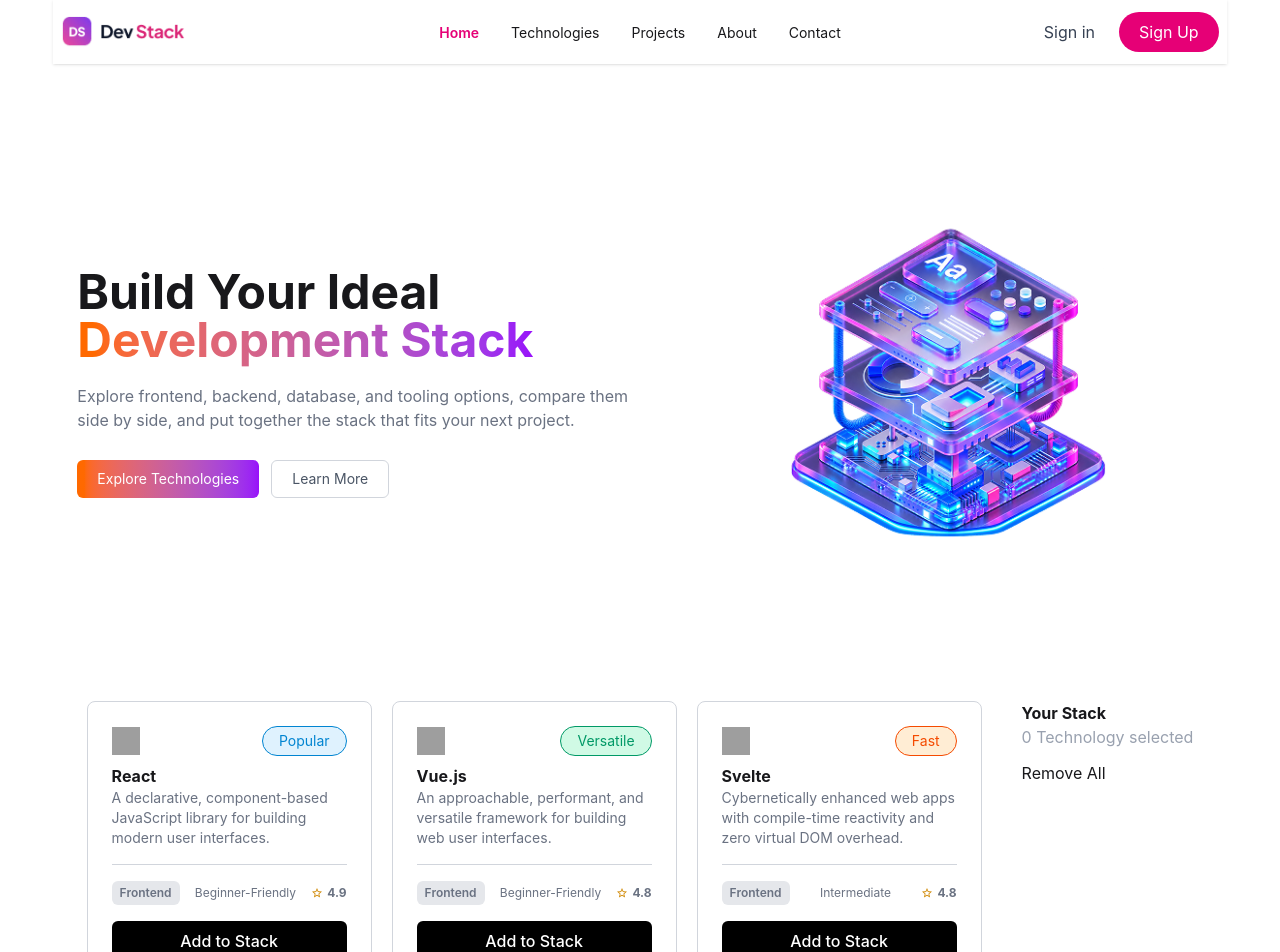
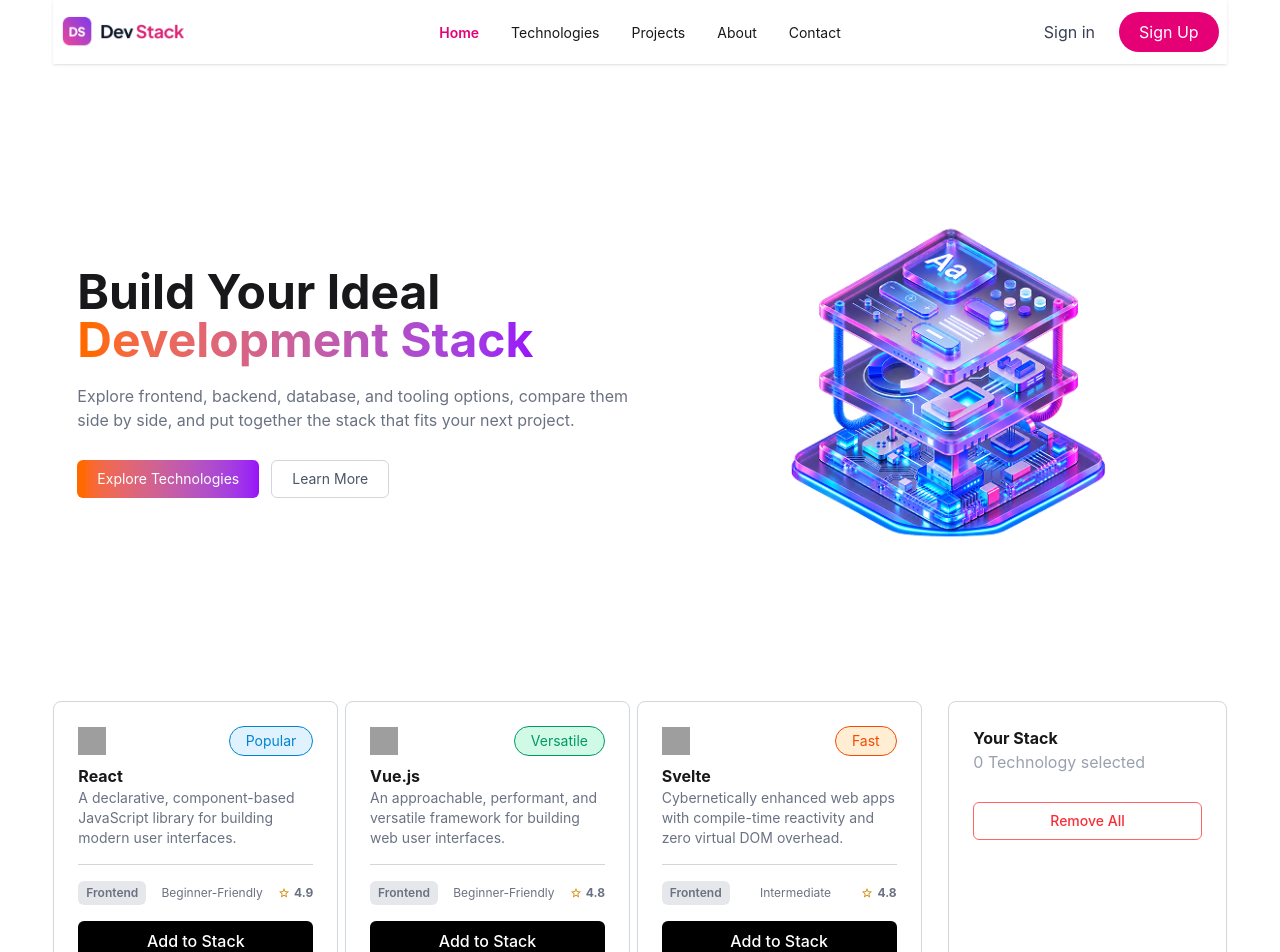
Before and after one commit to srutinokrak/assignment-05, a React (Vite) app: page / in a window 1280 px wide. Shown: the top 952 px of the page. Built offline with nearby package versions, Linux system fonts and the light colour scheme; grey boxes are pictures that could not be loaded.

Commit message:
with selected item box done

```diff
--- a/src/components/technologies/SelectedTechnologies.tsx
+++ b/src/components/technologies/SelectedTechnologies.tsx
@@ -25,11 +25,12 @@ const SelectedTechnologies = ({
   };
 
   return (
-    <div >
-      <h2 className="font-bold">Your Stack</h2>
+    <div className="h-74.25 w-72.25 border border-gray-300 p-6 rounded-lg">
+     <div>
+         <h2 className="font-bold">Your Stack</h2>
       <div className="text-gray-400 mb-3">{selected?.length} Technology selected</div>
       {selected?.map((stack) => (
-        <div className="w-71.25 border border-gray-300 rounded-md px-4 py-2">
+        <div className="w-full border border-gray-300 rounded-md px-4 py-2">
          <div className="flex justify-between">
              <div className="flex items-center gap-2">
                 <img src={stack.icon} alt="" className="h-8" />
@@ -44,9 +45,11 @@ const SelectedTechnologies = ({
          </div>
         </div>
       ))}
-      <div>
-        <button className="" onClick={handleRemoveAll}>Remove All</button>
+      <div >
+        <button className="mt-4 w-full
+            font-medium py-2 px-4 rounded-md border border-red-400 text-sm text-red-500 " onClick={handleRemoveAll}>Remove All</button>
       </div>
+     </div>
     </div>
   );
 };
```
